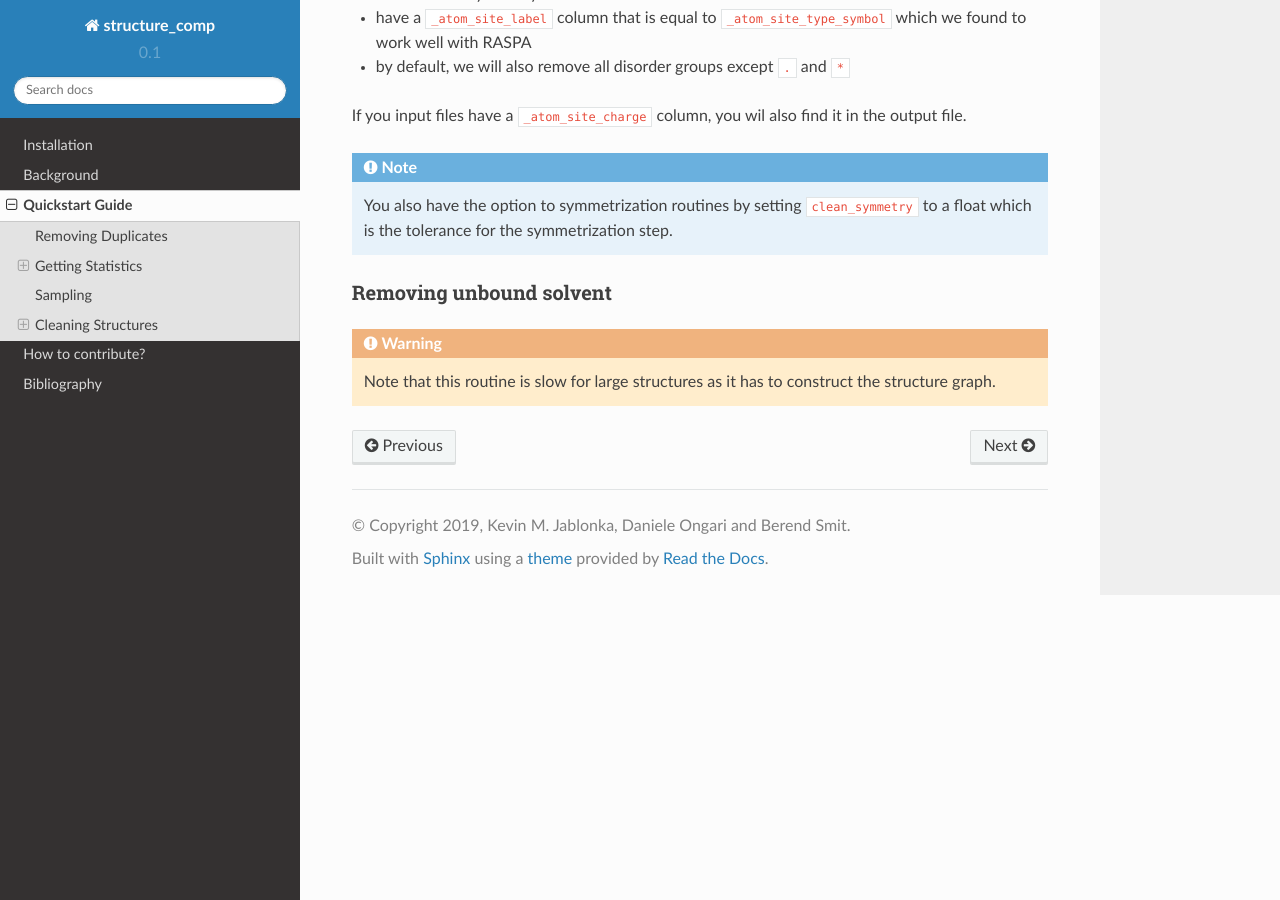
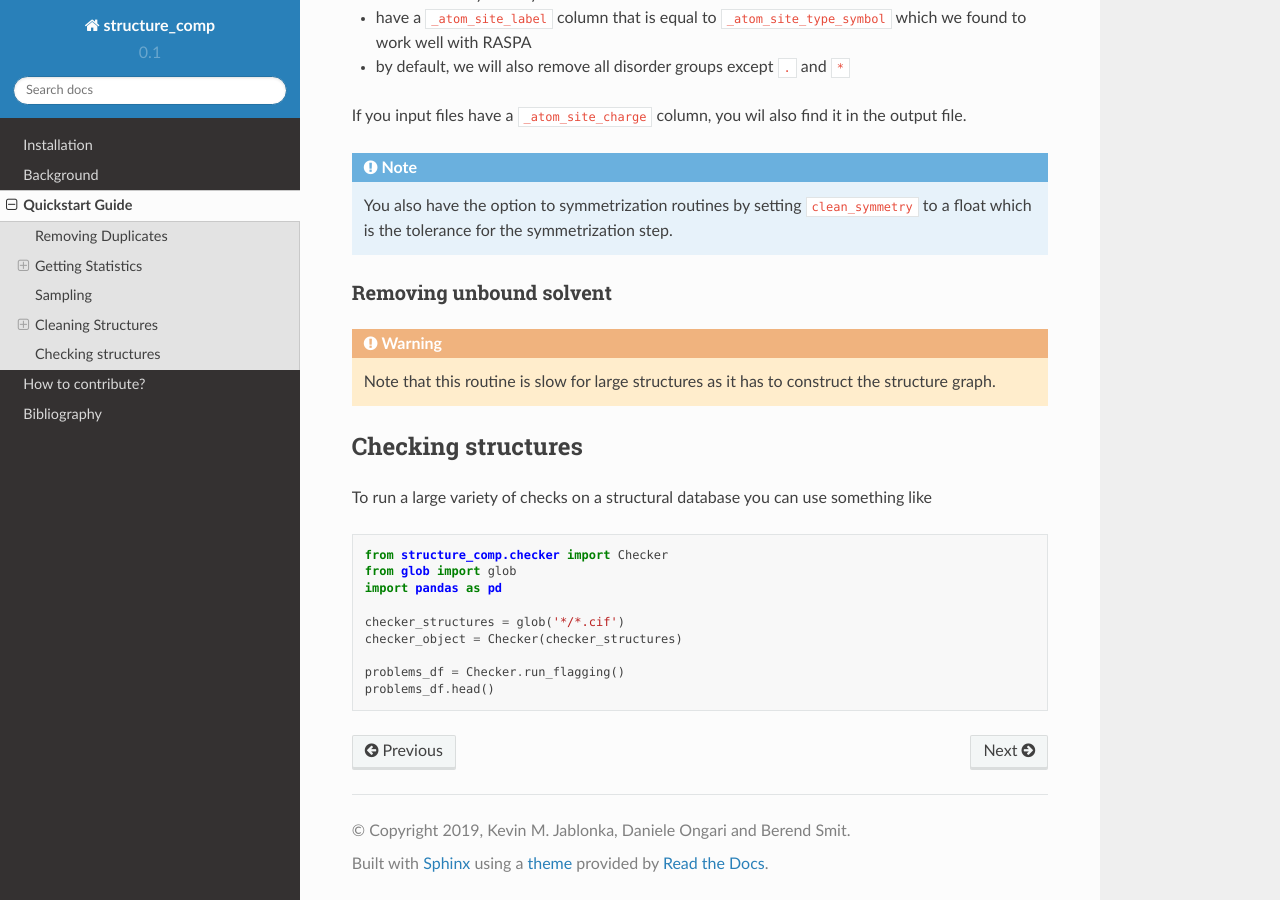
Before and after one commit to kjappelbaum/structure_comp, a Sphinx documentation site: the page built from docs/source/quickstart.rst, in a window 1280 px wide and 900 px high, scrolled down 4260 px. Built offline with Sphinx 7.4.7 and the Read the Docs theme 2.0.0, drawn with Linux system fonts in a browser that asks for light colours; cross-references to code outside the pages are shown as plain code.

Commit message:
code snippet for checker.

```diff
--- a/docs/source/quickstart.rst
+++ b/docs/source/quickstart.rst
@@ -216,3 +216,21 @@ Removing unbound solvent
 
     Note that this routine is slow for large structures as it has to construct the
     structure graph.
+
+
+Checking structures
+--------------------
+
+To run a large variety of checks on a structural database you can use something like
+
+::
+
+    from structure_comp.checker import Checker
+    from glob import glob
+    import pandas as pd
+
+    checker_structures = glob('*/*.cif')
+    checker_object = Checker(checker_structures)
+
+    problems_df = Checker.run_flagging()
+    problems_df.head()
```
